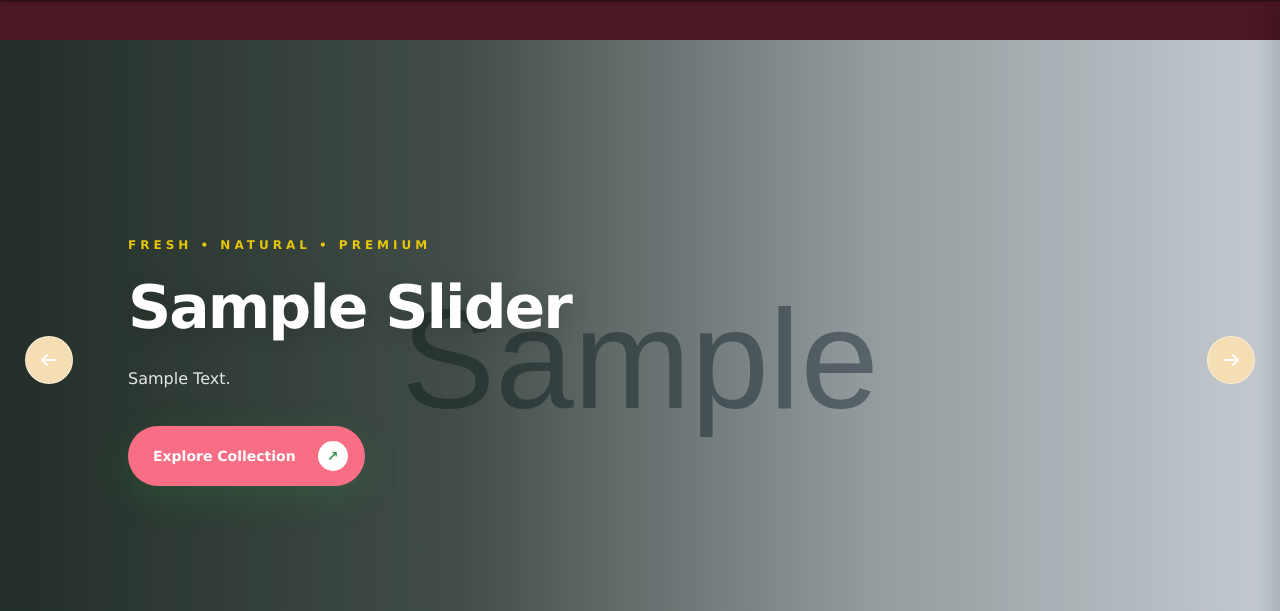
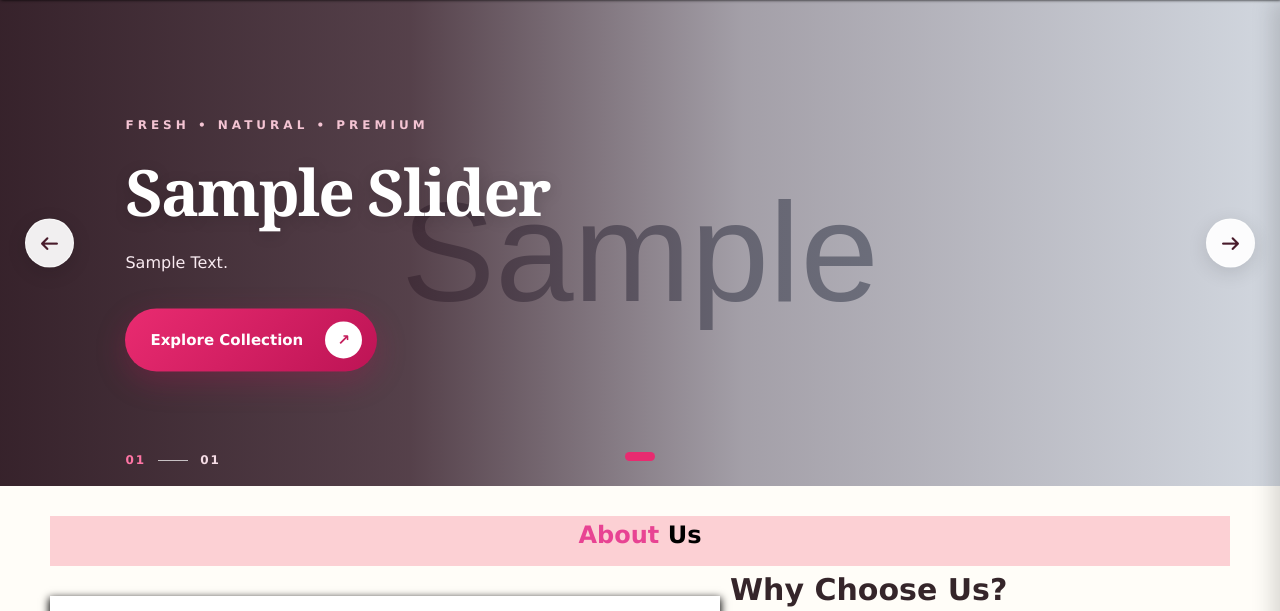
Before and after one commit to anmolsingh248670-alt/Flower-Shope, a Django app: page / in a window 1280 px wide. Shown: the part 60-671 px from the top of the page. Run offline with Django 5.2, Linux system fonts and the light colour scheme; tables that the repository leaves empty hold one stand-in row (values such as "Sample post"); grey boxes marked "Sample" are stand-in pictures; some libraries are stand-ins or nearby versions; grey boxes are pictures that could not be loaded.

Commit message:
add slider Home

```diff
--- a/static/Home2.css
+++ b/static/Home2.css
@@ -1010,290 +1010,176 @@ main {
     }
 }
 
-/* slider section  */
-
-.conteaner{
-  height: 90vh;
-  width: 100vw;
-  background-color: #4b1722;
-  display: flex;
-  align-items: center;
-  justify-content: center;
-
-}
-.arror-box{
-display: flex;
-align-items: center;
-justify-content: center;
-gap: 50%;
-}
-
-
-.conteaner .arror1 {
-  background-color:wheat;
-  padding: 5px 5px;
-  border-radius: 50%;
-  cursor: pointer;
-  z-index: 1000;
-}
-.conteaner .arror2 {
-  background-color:wheat;
-  padding: 5px 5px;
-  border-radius: 50%;
-  cursor: pointer;
-  z-index: 1000;
-}
-img{
-  height: 100vh;
-  width: 100vw;
-  object-fit: cover;
-  overflow: hidden;
-  z-index: -1000;
-}
-
-/* ===== FULL BACKGROUND HERO SLIDER ===== */
+
+/* =========================================
+   PREMIUM FLOWER SHOP - HERO SLIDER
+========================================= */
 
 .conteaner {
     width: 100%;
+    padding: 0;
     margin: 0;
-    padding: 0;
+    overflow: hidden;
+    background: #3e1724;
 }
 
 .arror-box {
     position: relative;
     width: 100%;
-    height: min(680px, 80vh);
-    min-height: 480px;
+    height: clamp(470px, 38vw, 570px);
     overflow: hidden;
-    background: #17251b;
-    color: #fff;
-    isolation: isolate;
+    background: #3e1724;
 }
 
 .slider-imges {
-    display: flex;
     width: 100%;
     height: 100%;
-    transition: transform 1s cubic-bezier(.77, 0, .18, 1);
 }
 
 .imges {
     position: relative;
-    flex: 0 0 100%;
     width: 100%;
     height: 100%;
     overflow: hidden;
-    display: flex;
-    align-items: center;
-    padding: 70px 10%;
-    box-sizing: border-box;
     isolation: isolate;
-}
-
-/* FULL IMAGE BACKGROUND */
+    background: #3e1724;
+}
 
 .hero-bg {
     position: absolute;
     inset: 0;
-    z-index: -3;
-
-    display: block;
     width: 100%;
     height: 100%;
     object-fit: cover;
-    object-position: center;
-
-    transform: scale(1.12);
-    transition: transform 6s ease;
-}
-
-.imges.active .hero-bg {
-    transform: scale(1);
-    animation: heroZoom 7s ease-out both;
-}
-
-@keyframes heroZoom {
-    from {
-        transform: scale(1.12);
-    }
-
-    to {
-        transform: scale(1);
-    }
-}
-
-/* DARK GRADIENT BEHIND TEXT */
+    object-position: center 48%;
+    z-index: -2;
+    transition: transform 1.2s ease;
+}
+
+.imges:hover .hero-bg {
+    transform: scale(1.025);
+}
+
+/* Elegant dark burgundy overlay */
 
 .hero-overlay {
     position: absolute;
     inset: 0;
-    z-index: -2;
-
+    z-index: -1;
     background: linear-gradient(
         90deg,
-        rgba(9, 22, 13, .88) 0%,
-        rgba(9, 22, 13, .72) 36%,
-        rgba(9, 22, 13, .32) 68%,
-        rgba(9, 22, 13, .08) 100%
+        rgba(39, 16, 25, 0.91) 0%,
+        rgba(49, 21, 31, 0.78) 32%,
+        rgba(49, 21, 31, 0.30) 58%,
+        rgba(49, 21, 31, 0.02) 100%
     );
 }
 
-/* FRONT TEXT */
+/* Slider content */
 
 .slider-content {
-    position: relative;
+    position: absolute;
+    top: 50%;
+    left: clamp(35px, 9.8%, 150px);
+    transform: translateY(-50%);
+    width: min(48%, 650px);
     z-index: 2;
-    width: 100%;
-    max-width: 620px;
+    color: #fff;
+    padding: 15px 0;
 }
 
 .slider-tag {
     display: inline-block;
-    margin-bottom: 23px;
-    color: rgba(255, 217, 0, 0.884);
+    color: #f4c4d3;
     font-size: 12px;
     font-weight: 800;
     letter-spacing: 4px;
-    opacity: 0;
-    transform: translateY(25px);
+    line-height: 1.8;
+    margin-bottom: 20px;
+    text-transform: uppercase;
 }
 
 .slider-content h1 {
-    max-width: 650px;
-    margin: 0 0 24px;
-
     color: #fff;
-    font-size: clamp(38px, 5.2vw, 72px);
-    font-weight: 800;
+    font-family: Georgia, "Times New Roman", serif;
+    font-size: clamp(42px, 5vw, 70px) !important;
+    font-weight: 700;
     line-height: 1.08;
     letter-spacing: -2px;
-
-    overflow-wrap: anywhere;
-    text-shadow: 0 4px 24px rgba(0, 0, 0, .18);
-
-    opacity: 0;
-    transform: translateY(35px);
-    transition-duration: 2s;
+    margin: 0 0 22px;
+    max-width: 650px;
+    text-shadow: 0 3px 15px rgba(0,0,0,0.15);
 }
 
 .slider-content p {
-    max-width: 500px;
-    margin: 0 0 32px;
-
-    color: rgba(255, 255, 255, .88);
-    font-size: 16px;
+    color: #f8eaf0;
+    font-size: clamp(15px, 1.25vw, 19px);
     line-height: 1.9;
-    white-space: pre-line;
-
-    opacity: 0;
-    transform: translateY(25px);
-}
-
-/* PREMIUM BUTTON */
+    font-weight: 400;
+    max-width: 480px;
+    margin: 0 0 30px;
+}
+
+/* Premium pink button */
 
 .slider-btn {
     display: inline-flex;
     align-items: center;
+    justify-content: space-between;
     gap: 22px;
-
-    padding: 15px 17px 15px 25px;
+    min-width: 225px;
+    padding: 13px 15px 13px 25px;
     border-radius: 50px;
-
-    background: rgb(248, 110, 133);
-    color: #fff;
+    background: linear-gradient(135deg, #e92b70, #bd1455);
+    color: #fff !important;
     text-decoration: none;
-    font-size: 14px;
+    font-size: 15px;
     font-weight: 700;
-
-    box-shadow: 0 10px 35px rgba(39, 151, 70, .24);
-
-    opacity: 0;
-    transform: translateY(20px);
-
-    transition: background .3s ease,
-                box-shadow .3s ease,
-                transform .3s ease;
-}
-.veg{
-  color: #a7e5a9;
-  padding: 0;
-
+    box-shadow: 0 10px 30px rgba(190, 20, 85, 0.27);
+    transition: all 0.35s ease;
 }
 
 .slider-btn span {
-    display: grid;
-    place-items: center;
-    width: 30px;
-    height: 30px;
+    display: flex;
+    align-items: center;
+    justify-content: center;
+    width: 37px;
+    height: 37px;
     border-radius: 50%;
     background: #fff;
-    color: #3c9653;
-    transition: transform .3s ease;
+    color: #c51d5c;
+    transition: transform 0.3s ease;
 }
 
 .slider-btn:hover {
-    background: #3f9857;
-    box-shadow: 0 15px 40px rgba(39, 151, 70, .35);
+    background: #fff;
+    color: #bd1455 !important;
     transform: translateY(-4px);
+    box-shadow: 0 14px 35px rgba(190, 20, 85, 0.35);
 }
 
 .slider-btn:hover span {
     transform: rotate(45deg);
 }
 
-/* TEXT ENTRANCE ANIMATIONS */
-
-.imges.active .slider-tag {
-    animation: textEntrance .7s .1s ease forwards;
-}
-
-.imges.active .slider-content h1 {
-    animation: textEntrance .8s .2s ease forwards;
-}
-
-.imges.active .slider-content p {
-    animation: textEntrance .8s .35s ease forwards;
-}
-
-.imges.active .slider-btn {
-    animation: textEntrance .8s .5s ease forwards;
-}
-
-@keyframes textEntrance {
-    from {
-        opacity: 0;
-        transform: translateY(30px);
-    }
-
-    to {
-        opacity: 1;
-        transform: translateY(0);
-    }
-}
-
-/* ARROWS */
+/* Previous and next arrows */
 
 .arror1,
 .arror2 {
     position: absolute;
     top: 50%;
+    transform: translateY(-50%);
+    width: 49px;
+    height: 49px;
+    border: 1px solid rgba(255,255,255,0.6);
+    border-radius: 50%;
+    background: rgba(255,255,255,0.93);
+    color: #481b2b;
+    font-size: 17px;
+    cursor: pointer;
     z-index: 5;
-
-    display: grid;
-    place-items: center;
-
-    width: 48px;
-    height: 48px;
-    border: 1px solid rgba(255, 255, 255, .5);
-    border-radius: 50%;
-
-    color: #fff;
-    background: rgba(255, 255, 255, .12);
-    backdrop-filter: blur(12px);
-
-    cursor: pointer;
-    transform: translateY(-50%);
-    transition: .3s ease;
+    transition: all 0.3s ease;
+    box-shadow: 0 5px 20px rgba(0,0,0,0.12);
 }
 
 .arror1 {
@@ -1306,69 +1192,187 @@ img{
 
 .arror1:hover,
 .arror2:hover {
-    background: #65bb78;
-    border-color: #65bb78;
-}
-
-.arror1:hover {
-    transform: translate(-3px, -50%);
-}
-
-.arror2:hover {
-    transform: translate(3px, -50%);
-}
-
-/* BOTTOM DOTS */
+    background: #d91e65;
+    color: #fff;
+    border-color: #d91e65;
+}
+
+/* Slider dots */
 
 .slider-dots {
     position: absolute;
-    bottom: 27px;
+    bottom: 25px;
     left: 50%;
-    z-index: 6;
-
+    transform: translateX(-50%);
     display: flex;
     align-items: center;
-    gap: 9px;
-
-    transform: translateX(-50%);
-}
-
-.slider-dot {
+    justify-content: center;
+    gap: 10px;
+    z-index: 5;
+}
+
+.slider-dots button,
+.slider-dots span {
     width: 9px;
     height: 9px;
-    padding: 0;
-    border: 0;
     border-radius: 20px;
-
-    background: rgba(255, 255, 255, .6);
+    border: none;
+    background: rgba(255,255,255,0.65);
     cursor: pointer;
-
-    transition: width .35s ease,
-                background .35s ease;
-}
-
-.slider-dot.active {
+    transition: all 0.3s ease;
+}
+
+.slider-dots .active {
     width: 30px;
-    background: #80d58e;
-}
-
-/* SLIDE COUNTER */
+    background: #e82b70;
+}
+
+/* Slide counter */
 
 .slider-counter {
     position: absolute;
-    bottom: 5px;
-    left: 10%;
-    z-index: 6;
-
+    bottom: 19px;
+    left: clamp(35px, 9.8%, 150px);
     display: flex;
     align-items: center;
-    gap: 10px;
-
+    gap: 12px;
     color: #fff;
-    font-size: 11px;
+    font-size: 12px;
     font-weight: 700;
     letter-spacing: 2px;
-}
+    z-index: 5;
+}
+
+.current-slide {
+    color: #ff75a5;
+}
+
+.total-slides {
+    color: #f5dce5;
+}
+
+.counter-line {
+    display: block;
+    width: 30px;
+    height: 1px;
+    background: #e9b4c6;
+}
+
+/* Empty slider */
+
+.slider-empty {
+    padding: 100px 20px;
+    color: #fff;
+    text-align: center;
+    background: #3e1724;
+}
+
+/* =========================================
+   RESPONSIVE DESIGN
+========================================= */
+
+@media (max-width: 768px) {
+
+    .arror-box {
+        height: 540px;
+    }
+
+    .hero-bg {
+        object-position: 60% center;
+    }
+
+    .hero-overlay {
+        background: linear-gradient(
+            90deg,
+            rgba(39,16,25,0.88),
+            rgba(49,21,31,0.65) 65%,
+            rgba(49,21,31,0.22)
+        );
+    }
+
+    .slider-content {
+        left: 8%;
+        width: 75%;
+        top: 48%;
+    }
+
+    .slider-content h1 {
+        font-size: clamp(37px, 7vw, 52px) !important;
+        letter-spacing: -1px;
+        line-height: 1.12;
+    }
+
+    .slider-content p {
+        font-size: 15px;
+        line-height: 1.7;
+        max-width: 95%;
+    }
+
+    .slider-tag {
+        font-size: 10px;
+        letter-spacing: 2.5px;
+    }
+
+    .arror1 {
+        left: 12px;
+    }
+
+    .arror2 {
+        right: 12px;
+    }
+
+    .arror1,
+    .arror2 {
+        width: 39px;
+        height: 39px;
+        font-size: 14px;
+    }
+
+    .slider-counter {
+        left: 8%;
+    }
+}
+
+@media (max-width: 480px) {
+
+    .arror-box {
+        height: 490px;
+    }
+
+    .slider-content {
+        left: 9%;
+        width: 78%;
+    }
+
+    .slider-content h1 {
+        font-size: 36px !important;
+    }
+
+    .slider-content p {
+        font-size: 14px;
+    }
+
+    .slider-btn {
+        min-width: 190px;
+        padding: 10px 12px 10px 19px;
+        font-size: 13px;
+    }
+
+    .slider-btn span {
+        width: 32px;
+        height: 32px;
+    }
+
+    .slider-dots {
+        bottom: 22px;
+    }
+
+    .slider-counter {
+        bottom: 17px;
+        font-size: 10px;
+    }
+}
+
 
 .counter-line {
     width: 30px;
```
Also changed, not shown: templates/home.html (+0 -20 lines).
